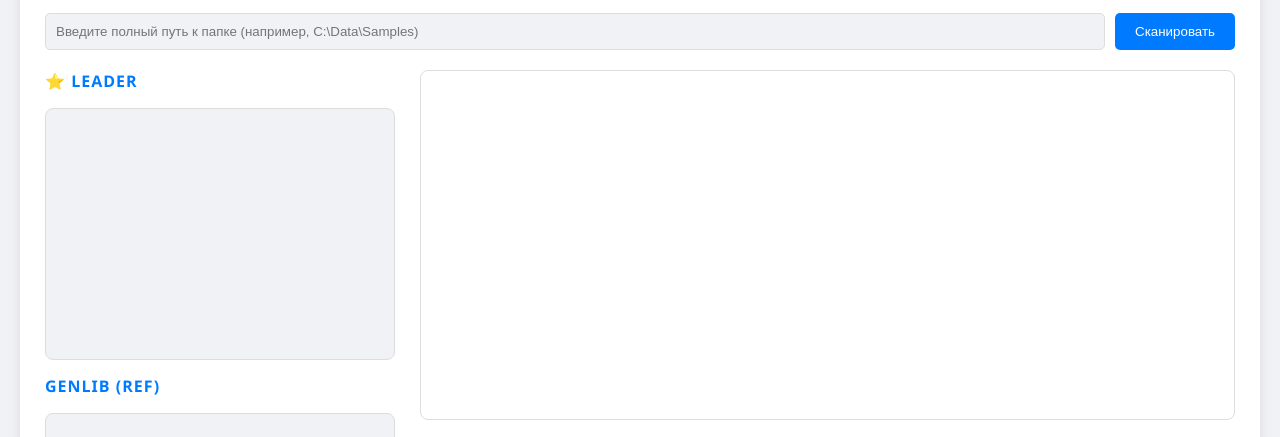
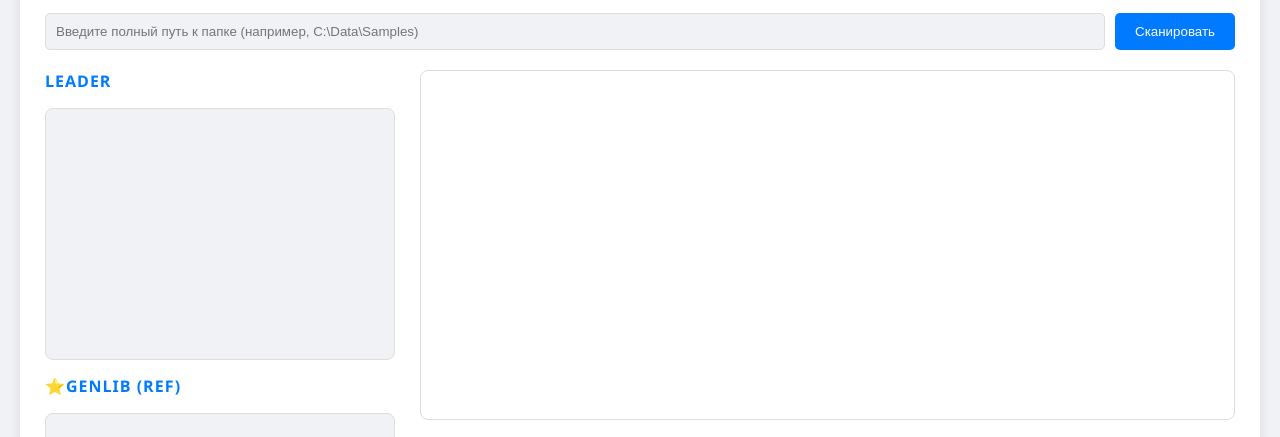
Before and after one commit to EvgenyiLog/dnalenght, a website: page static/index.html in a window 1280 px wide. Shown: the part 138-575 px from the top of the page. Drawn offline with Linux system fonts and the light colour scheme.

Commit message:
030226
update index

```diff
--- a/static/index.html
+++ b/static/index.html
@@ -155,11 +155,11 @@
         <div class="main-layout">
             <aside class="file-browser">
                 <div>
-                    <h3>⭐ Leader</h3>
+                    <h3> Leader</h3>
                     <div id="listKeyword" class="file-list"></div>
                 </div>
                 <div>
-                    <h3>Genlib (Ref)</h3>
+                    <h3>⭐Genlib (Ref)</h3>
                     <div id="listOther" class="file-list"></div>
                 </div>
             </aside>
```
